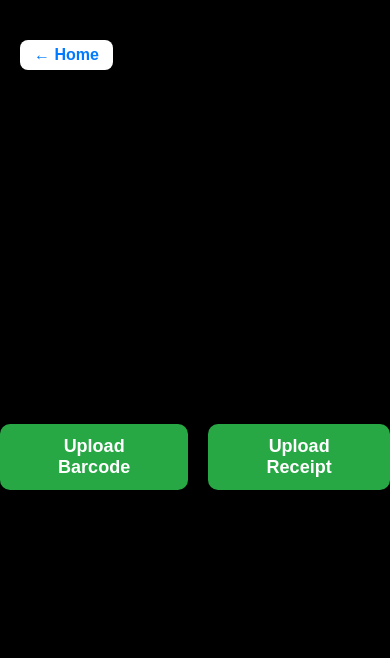
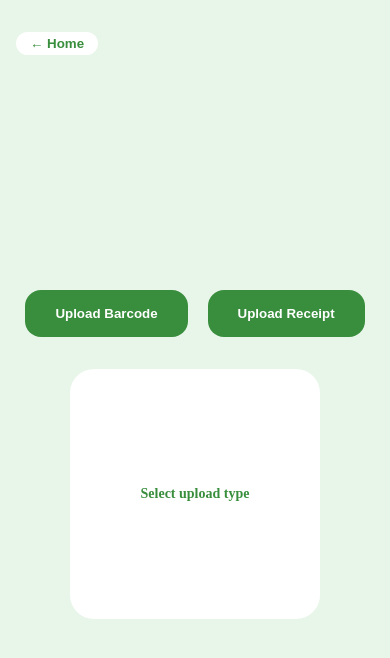
Before and after one commit to sri7373/Tech-Series-2025, a React Native app in the folder frontend/: screen /Upload in a window 390 px wide. Shown: the top 658 px of the page. Built offline with nearby package versions, Linux system fonts and the light colour scheme.

Commit message:
Changed Screens

```diff
--- a/frontend/screens/HomeScreen.js
+++ b/frontend/screens/HomeScreen.js
@@ -3,6 +3,7 @@ import { categories, categoryImages } from './categories';
 import { View, Text, FlatList, TextInput, TouchableOpacity, StyleSheet, Alert, ScrollView, ActivityIndicator, Image } from 'react-native';
 import { Ionicons } from '@expo/vector-icons';
 import LogoutButton from './LogoutButton';
+import { colours, spacing, typography } from '../theme';
 
 export default function HomeScreen({ navigation }) {
   // Helper to normalize category names (lowercase, remove trailing s, replace underscores)
@@ -122,7 +123,7 @@ export default function HomeScreen({ navigation }) {
           style={styles.navItem}
           onPress={() => navigation.navigate('VoucherScreen')}
         >
-          <Ionicons name="gift-outline" size={28} color="#FF9800" />
+          <Ionicons name="gift-outline" size={28} color={colours.primary} />
           <Text style={styles.navText}>Vouchers</Text>
         </TouchableOpacity>
 
@@ -160,12 +161,6 @@ export default function HomeScreen({ navigation }) {
             value={searchText}
             onChangeText={setSearchText}
           />
-          <TouchableOpacity
-            style={styles.filterButton}
-            onPress={() => Alert.alert('Filter clicked')}
-          >
-            <Ionicons name="filter" size={24} color="#fff" />
-          </TouchableOpacity>
         </View>
 
           <ScrollView horizontal showsHorizontalScrollIndicator={false} style={styles.categoryBar} contentContainerStyle={styles.categoryBarContent}>
@@ -238,74 +233,83 @@ export default function HomeScreen({ navigation }) {
 }
 
 const styles = StyleSheet.create({
-  container: { flex: 1, flexDirection: 'row', backgroundColor: '#f0f0f0' },
+  container: { flex: 1, flexDirection: 'row', backgroundColor: colours.background },
   sidebar: {
     width: 80,
-    backgroundColor: '#fff',
-    paddingTop: 50,
+    backgroundColor: colours.surface,
+    paddingTop: spacing.xl,
     alignItems: 'center',
     flexDirection: 'column',
   },
   navItem: {
-    marginBottom: 30,
+    marginBottom: spacing.lg,
     alignItems: 'center',
   },
   navText: {
-    color: '#555',
-    fontSize: 12,
+    color: colours.textSecondary,
+    fontSize: typography.caption,
     textAlign: 'center',
   },
   navTextActive: {
-    color: '#007AFF',
-    fontSize: 12,
+    color: colours.primary,
+    fontSize: typography.caption,
     fontWeight: 'bold',
     textAlign: 'center',
   },
   mainContent: { flex: 1, padding: 0 },
   title: {
-    fontSize: 24,
+    fontSize: typography.title,
     fontWeight: 'bold',
-    marginBottom: 5,
+    marginBottom: spacing.sm,
     textAlign: 'center',
     marginTop: 0,
+    color: colours.primary,
   },
   subtitle: {
-    fontSize: 14,
-    color: '#666',
+    fontSize: typography.body,
+    color: colours.textSecondary,
     textAlign: 'center',
-    marginBottom: 15,
+    marginBottom: spacing.md,
   },
-  topBar: { flexDirection: 'row', marginBottom: 20, alignItems: 'center' },
-  searchInput: { flex: 1, height: 40, borderWidth: 1, borderColor: '#aaa', borderRadius: 8, paddingHorizontal: 10 },
-  filterButton: { marginLeft: 10, backgroundColor: '#007AFF', padding: 10, borderRadius: 8 },
+  topBar: { flexDirection: 'row', marginBottom: spacing.lg, alignItems: 'center' },
+  searchInput: {
+    flex: 1,
+    height: spacing.xl, // was spacing.lg, now larger
+    borderWidth: 1,
+    borderColor: colours.border,
+    borderRadius: spacing.md,
+    paddingHorizontal: spacing.md,
+    backgroundColor: colours.inputBackground,
+    color: colours.text,
+    fontSize: typography.body, // ensure readable font size
+  },
   categoryBar: {
-      marginBottom: 18,
-      marginTop: 8,
-      paddingVertical: 8,
+    marginBottom: spacing.md,
+    marginTop: spacing.sm,
+    paddingVertical: spacing.sm,
     backgroundColor: 'transparent',
     maxHeight: 200,
   },
   categoryBarContent: {
-      paddingHorizontal: 24,
-      gap: 16,
+    paddingHorizontal: spacing.lg,
+    gap: spacing.md,
     alignItems: 'center',
   },
   categoryButton: {
     width: 80,
     height: 90,
-      borderRadius: 16,
+    borderRadius: spacing.md,
     alignItems: 'center',
     justifyContent: 'center',
-      backgroundColor: '#fff',
-      boxShadow: '0 2px 8px rgba(0,0,0,0.07)',
+    backgroundColor: colours.surface,
     marginBottom: 4,
     marginRight: 0,
   },
   iconBox: {
     width: 48,
     height: 48,
-      borderRadius: 12,
-      backgroundColor: '#f5f5f5',
+    borderRadius: spacing.sm,
+    backgroundColor: colours.inputBackground,
     alignItems: 'center',
     justifyContent: 'center',
     marginBottom: 4,
@@ -313,127 +317,131 @@ const styles = StyleSheet.create({
   categoryIcon: {
     width: 40,
     height: 40,
-      borderRadius: 8,
+    borderRadius: spacing.sm,
   },
   categoryText: {
-      fontSize: 15,
+    fontSize: typography.body,
     textAlign: 'center',
     marginTop: 2,
+    color: colours.text,
   },
   addButton: {
-    backgroundColor: '#FF6B35',
-    padding: 15,
-    borderRadius: 8,
+    backgroundColor: colours.accent,
+    padding: spacing.md,
+    borderRadius: spacing.md,
     alignItems: 'center',
-    marginBottom: 20,
+    marginBottom: spacing.lg,
   },
   buttonText: {
-    color: 'white',
-    fontSize: 16,
+    color: colours.onAccent,
+    fontSize: typography.button,
     fontWeight: 'bold',
   },
   formContainer: {
-    backgroundColor: 'white',
-    padding: 15,
-    borderRadius: 8,
-    marginBottom: 20,
+    backgroundColor: colours.surface,
+    padding: spacing.md,
+    borderRadius: spacing.md,
+    marginBottom: spacing.lg,
     maxHeight: 400,
   },
   formTitle: {
-    fontSize: 18,
+    fontSize: typography.body,
     fontWeight: 'bold',
-    marginBottom: 5,
+    marginBottom: spacing.sm,
     textAlign: 'center',
+    color: colours.primary,
   },
   formSubtitle: {
-    fontSize: 14,
-    color: '#666',
+    fontSize: typography.caption,
+    color: colours.textSecondary,
     textAlign: 'center',
-    marginBottom: 15,
+    marginBottom: spacing.md,
   },
   inputContainer: {
-    marginBottom: 15,
+    marginBottom: spacing.md,
   },
   label: {
-    fontSize: 14,
+    fontSize: typography.caption,
     fontWeight: 'bold',
-    marginBottom: 5,
-    marginTop: 10,
+    marginBottom: spacing.sm,
+    marginTop: spacing.sm,
+    color: colours.text,
   },
   input: {
     borderWidth: 1,
-    borderColor: '#ddd',
-    borderRadius: 8,
-    padding: 10,
-    fontSize: 14,
-    backgroundColor: '#f9f9f9',
+    borderColor: colours.border,
+    borderRadius: spacing.md,
+    padding: spacing.sm,
+    fontSize: typography.body,
+    backgroundColor: colours.inputBackground,
+    color: colours.text,
   },
   uploadButton: {
-    backgroundColor: '#34C759',
-    padding: 15,
-    borderRadius: 8,
+    backgroundColor: colours.success,
+    padding: spacing.md,
+    borderRadius: spacing.md,
     alignItems: 'center',
-    marginBottom: 15,
+    marginBottom: spacing.md,
   },
   disabledButton: {
-    backgroundColor: '#ccc',
+    backgroundColor: colours.muted,
   },
   productCard: {
     flex: 1,
-    margin: 8,
-    backgroundColor: '#fff',
-    borderRadius: 12,
-    padding: 10,
+    margin: spacing.sm,
+    backgroundColor: colours.surface,
+    borderRadius: spacing.md,
+    padding: spacing.sm,
     alignItems: 'center',
-    flexDirection: 'column', // image on top, info below
-    shadowColor: '#000',
+    flexDirection: 'column',
+    shadowColor: colours.shadow,
     shadowOffset: { width: 0, height: 2 },
     shadowOpacity: 0.15,
     shadowRadius: 4,
     elevation: 4,
   },
   productImage: {
-    width: 100,       // small square
-    height: 100,      // small square
-    borderRadius: 10,
-    marginBottom: 10,
-    resizeMode: 'cover', // fills the square nicely
+    width: 100,
+    height: 100,
+    borderRadius: spacing.sm,
+    marginBottom: spacing.sm,
+    resizeMode: 'cover',
   },
   noImagePlaceholder: {
     width: 100,
     height: 100,
-    borderRadius: 10,
-    marginBottom: 10,
-    backgroundColor: '#e0e0e0',
+    borderRadius: spacing.sm,
+    marginBottom: spacing.sm,
+    backgroundColor: colours.muted,
     justifyContent: 'center',
     alignItems: 'center',
   },
   noImageText: {
-    fontSize: 12,
-    color: '#666',
+    fontSize: typography.caption,
+    color: colours.textSecondary,
     textAlign: 'center',
   },
   productInfo: {
-    alignItems: 'center', // center the text
+    alignItems: 'center',
   },
   productName: {
-    fontSize: 16,
+    fontSize: typography.body,
     fontWeight: 'bold',
-    marginBottom: 4,
+    marginBottom: spacing.xs,
     textAlign: 'center',
+    color: colours.primary,
   },
   productDetail: {
-    fontSize: 13,
-    color: '#555',
+    fontSize: typography.caption,
+    color: colours.textSecondary,
     textAlign: 'center',
     marginBottom: 2,
   },
-  // Removed fixedCategoryBarWrapper style
   productPoints: {
-    fontSize: 14,
+    fontSize: typography.body,
     fontWeight: '600',
-    color: '#007AFF',
-    marginTop: 4,
+    color: colours.primary,
+    marginTop: spacing.xs,
     textAlign: 'center',
   },
 
--- a/frontend/screens/LeaderBoard.js
+++ b/frontend/screens/LeaderBoard.js
@@ -1,6 +1,7 @@
 import React, { useEffect, useState } from 'react';
 import { View, Text, FlatList, StyleSheet, ActivityIndicator, Alert, TouchableOpacity } from 'react-native';
 import AsyncStorage from '@react-native-async-storage/async-storage';
+import { colours, spacing, typography } from '../theme';
 
 export default function Leaderboard() {
   const [users, setUsers] = useState([]);
@@ -131,33 +132,33 @@ export default function Leaderboard() {
 }
 
 const styles = StyleSheet.create({
-  container: { flex: 1, padding: 20, backgroundColor: '#fff' },
-  title: { fontSize: 22, fontWeight: 'bold', marginBottom: 10, textAlign: 'center' },
-  toggleContainer: { flexDirection: 'row', justifyContent: 'center', marginBottom: 15 },
-  toggleButton: { padding: 10, marginHorizontal: 5, borderRadius: 5, backgroundColor: '#eee' },
-  activeToggle: { backgroundColor: '#007AFF' },
-  toggleText: { color: '#000', fontWeight: 'bold' },
+  container: { flex: 1, padding: spacing.lg, backgroundColor: colours.background },
+  title: { fontSize: typography.title, fontWeight: 'bold', marginBottom: spacing.sm, textAlign: 'center', color: colours.primary },
+  toggleContainer: { flexDirection: 'row', justifyContent: 'center', marginBottom: spacing.md },
+  toggleButton: { padding: spacing.sm, marginHorizontal: spacing.xs, borderRadius: spacing.sm, backgroundColor: colours.muted },
+  activeToggle: { backgroundColor: colours.primary },
+  toggleText: { color: colours.text, fontWeight: 'bold' },
   neighbourhoodHeader: {
-    fontSize: 18,
+    fontSize: typography.body,
     fontWeight: 'bold',
     textAlign: 'center',
-    marginBottom: 15,
-    color: '#007AFF',
-    backgroundColor: '#f0f8ff',
-    padding: 10,
-    borderRadius: 8
+    marginBottom: spacing.md,
+    color: colours.primary,
+    backgroundColor: colours.inputBackground,
+    padding: spacing.sm,
+    borderRadius: spacing.md
   },
-  row: { flexDirection: 'row', justifyContent: 'space-between', padding: 15, borderBottomWidth: 1, borderColor: '#eee' },
-  highlightRow: { backgroundColor: '#d0f0ff', borderRadius: 5 },
-  bottomRow: { marginTop: 10, borderTopWidth: 2, borderTopColor: '#007AFF' },
-  rank: { fontWeight: 'bold', width: 30 },
+  row: { flexDirection: 'row', justifyContent: 'space-between', padding: spacing.md, borderBottomWidth: 1, borderColor: colours.border },
+  highlightRow: { backgroundColor: colours.muted, borderRadius: spacing.sm },
+  bottomRow: { marginTop: spacing.sm, borderTopWidth: 2, borderTopColor: colours.primary },
+  rank: { fontWeight: 'bold', width: 30, color: colours.text },
   nameContainer: { flex: 1 },
-  name: { fontWeight: 'bold' },
+  name: { fontWeight: 'bold', color: colours.text },
   neighbourhood: {
-    fontSize: 12,
-    color: '#666',
+    fontSize: typography.caption,
+    color: colours.textSecondary,
     fontStyle: 'italic',
     marginTop: 2
   },
-  score: { fontWeight: 'bold' },
+  score: { fontWeight: 'bold', color: colours.success },
 });
--- a/frontend/screens/LoginScreen.js
+++ b/frontend/screens/LoginScreen.js
@@ -1,6 +1,7 @@
 import React, { useState } from 'react';
 import { View, Text, TextInput, TouchableOpacity, StyleSheet, Alert } from 'react-native';
 import AsyncStorage from '@react-native-async-storage/async-storage';
+import { colours, spacing, typography } from '../theme';
 
 export default function LoginScreen({ navigation }) {
   const [email, setEmail] = useState('');
@@ -77,15 +78,15 @@ const styles = StyleSheet.create({
     flex: 1,
     justifyContent: 'center',
     alignItems: 'center',
-    backgroundColor: '#f7f4fc',
-    padding: 20,
+    backgroundColor: colours.background,
+    padding: spacing.lg,
   },
   card: {
     width: '90%',
-    backgroundColor: '#fff',
-    borderRadius: 20,
-    padding: 30,
-    shadowColor: '#000',
+    backgroundColor: colours.surface,
+    borderRadius: spacing.lg,
+    padding: spacing.xl,
+    shadowColor: colours.shadow,
     shadowOpacity: 0.1,
     shadowOffset: { width: 0, height: 5 },
     shadowRadius: 10,
@@ -93,51 +94,52 @@ const styles = StyleSheet.create({
     alignItems: 'center',
   },
   title: {
-    fontSize: 26,
+    fontSize: typography.title,
     fontWeight: '700',
-    color: '#007AFF',
-    marginBottom: 25,
+    color: colours.primary,
+    marginBottom: spacing.lg,
   },
   input: {
     width: '100%',
-    height: 45,
+    height: spacing.xl,
     borderWidth: 1,
-    borderColor: '#ddd',
-    borderRadius: 12,
-    paddingHorizontal: 15,
-    marginBottom: 15,
-    fontSize: 16,
-    backgroundColor: '#f5f5f5',
+    borderColor: colours.border,
+    borderRadius: spacing.md,
+    paddingHorizontal: spacing.md,
+    marginBottom: spacing.md,
+    fontSize: typography.body,
+    backgroundColor: colours.inputBackground,
+    color: colours.text,
     fontWeight: '600',
   },
   linkText: {
-    color: '#007AFF',
+    color: colours.secondary,
     alignSelf: 'flex-end',
-    marginBottom: 20,
+    marginBottom: spacing.lg,
     fontWeight: '600',
   },
   loginButton: {
     width: '100%',
-    height: 50,
-    backgroundColor: '#ff7f50',
+    height: spacing.xl,
+    backgroundColor: colours.primary,
     justifyContent: 'center',
     alignItems: 'center',
-    borderRadius: 12,
-    marginBottom: 15,
-    shadowColor: '#ff7f50',
+    borderRadius: spacing.md,
+    marginBottom: spacing.md,
+    shadowColor: colours.shadow,
     shadowOpacity: 0.4,
     shadowOffset: { width: 0, height: 4 },
     shadowRadius: 6,
     elevation: 5,
   },
   loginText: {
-    color: '#fff',
-    fontSize: 18,
+    color: colours.surface,
+    fontSize: typography.button,
     fontWeight: '700',
   },
   signupText: {
-    fontSize: 14,
-    color: '#555',
+    fontSize: typography.caption,
+    color: colours.textSecondary,
     textAlign: 'center',
   },
 });
--- a/frontend/screens/Upload.js
+++ b/frontend/screens/Upload.js
@@ -1,5 +1,6 @@
 import React, { useState } from 'react';
 import AsyncStorage from '@react-native-async-storage/async-storage'; // add if not present
+import { colours, spacing, typography } from '../theme';
 
 export default function Upload({ navigation }) {
   const [image, setImage] = useState(null);
@@ -124,32 +125,53 @@ export default function Upload({ navigation }) {
         ← Home
       </button>
 
-      {/* Choose Upload Type */}
-      {!uploadType && (
+      {/* Upload Type Selection */}
       <div style={{ display: 'flex', gap: 20, marginTop: 40 }}>
-          <button style={styles.confirmButton} onClick={() => setUploadType('barcode')}>Upload Barcode</button>
-          <button style={styles.confirmButton} onClick={() => setUploadType('receipt')}>Upload Receipt</button>
+        <button
+          style={{
+            ...styles.confirmButton,
+            background: uploadType === 'barcode' ? colours.secondary : colours.primary,
+            color: uploadType === 'barcode' ? colours.surface : colours.surface,
+            border: uploadType === 'barcode' ? `2px solid ${colours.secondary}` : 'none'
+          }}
+          onClick={() => { setUploadType('barcode'); setImage(null); }}
+        >
+          Upload Barcode
+        </button>
+        <button
+          style={{
+            ...styles.confirmButton,
+            background: uploadType === 'receipt' ? colours.secondary : colours.primary,
+            color: uploadType === 'receipt' ? colours.surface : colours.surface,
+            border: uploadType === 'receipt' ? `2px solid ${colours.secondary}` : 'none'
+          }}
+          onClick={() => { setUploadType('receipt'); setImage(null); }}
+        >
+          Upload Receipt
+        </button>
       </div>
-      )}
 
-      {/* Upload Box / Preview */}
-      {uploadType && (
+      {/* Upload Box / Preview (always visible) */}
       <div style={styles.uploadBox}>
         <input
           type="file"
           accept="image/*"
           onChange={handleFileChange}
           style={{ width: '100%', height: '100%', opacity: 0, position: 'absolute', left: 0, top: 0, cursor: 'pointer' }}
+          disabled={!uploadType}
         />
         {!image ? (
           <span style={styles.uploadText}>
-              {uploadType === 'barcode' ? '📷 Upload Barcode Image' : '🧾 Upload Receipt Image'}
+            {uploadType === 'barcode'
+              ? '📷 Upload Barcode Image'
+              : uploadType === 'receipt'
+                ? '🧾 Upload Receipt Image'
+                : 'Select upload type'}
           </span>
         ) : (
           <img src={image.uri} alt="preview" style={styles.preview} />
         )}
       </div>
-      )}
 
       {/* Confirm Button */}
       {uploadType && image && (
@@ -163,18 +185,11 @@ export default function Upload({ navigation }) {
             : (uploadType === 'barcode' ? '✅ Scan Barcode' : '✅ Scan Receipt')}
         </button>
       )}
-
-      {/* Back to type selection */}
-      {uploadType && (
-        <button style={{ ...styles.returnButton, top: 90, left: 20 }} onClick={() => { setUploadType(null); setImage(null); }}>
-          ← Back
-        </button>
-      )}
     </div>
   );
 }
 
-// ...styles unchanged, but converted to JS objects for web...
+// ...existing styles...
 const styles = {
   container: {
     minHeight: '100vh',
@@ -182,56 +197,56 @@ const styles = {
     flexDirection: 'column',
     justifyContent: 'center',
     alignItems: 'center',
-    background: '#000',
+    background: colours.background, // was '#000'
     position: 'relative',
   },
   uploadBox: {
     width: 250,
     height: 250,
-    background: '#fff',
-    borderRadius: 20,
+    background: colours.surface,
+    borderRadius: spacing.lg,
     justifyContent: 'center',
     alignItems: 'center',
-    marginTop: 80,
+    marginTop: spacing.xl,
     display: 'flex',
     position: 'relative',
     overflow: 'hidden',
   },
   uploadText: {
-    fontSize: 18,
+    fontSize: typography.body,
     fontWeight: 'bold',
     textAlign: 'center',
-    color: '#007AFF',
+    color: colours.primary,
     zIndex: 1,
   },
   preview: {
     width: 220,
     height: 220,
-    borderRadius: 15,
+    borderRadius: spacing.md,
     objectFit: 'cover',
     zIndex: 1,
   },
   confirmButton: {
-    marginTop: 30,
-    background: '#28a745',
-    padding: '12px 30px',
-    borderRadius: 10,
-    color: '#fff',
-    fontSize: 18,
+    marginTop: spacing.lg,
+    background: colours.primary,
+    padding: `${spacing.md}px 30px`,
+    borderRadius: spacing.md,
+    color: colours.surface,
+    fontSize: typography.button,
     fontWeight: 600,
     border: 'none',
     cursor: 'pointer',
   },
   returnButton: {
     position: 'absolute',
-    top: 40,
-    left: 20,
-    background: '#fff',
-    padding: '6px 14px',
-    borderRadius: 8,
+    top: spacing.xl,
+    left: spacing.md,
+    background: colours.surface,
+    padding: `${spacing.xs}px 14px`,
+    borderRadius: spacing.md,
     fontWeight: 'bold',
-    fontSize: 16,
-    color: '#007AFF',
+    fontSize: typography.button,
+    color: colours.primary,
     border: 'none',
     cursor: 'pointer',
     zIndex: 2,
--- a/frontend/theme/colours.js
+++ b/frontend/theme/colours.js
@@ -1,11 +1,17 @@
- // theme/colors.js
-export const colors = {
-  primary: "#4CAF50",     // main button, highlights
-  secondary: "#FFC107",   // secondary buttons, accents
-  background: "#F5F5F5",  // screen background
-  text: "#212121",        // default text
-  muted: "#757575",       // subdued text
-  white: "#FFFFFF",
-  danger: "#F44336",      // errors, delete
-  success: "#388E3C",     // success actions
+// theme/colours.js
+export const colours = {
+  primary: "#388E3C",      // deep eco green
+  secondary: "#8BC34A",    // light green accent
+  background: "#E8F5E9",   // soft green background
+  surface: "#FFFFFF",      // card/background surface
+  text: "#1B5E20",         // dark green text
+  textSecondary: "#4E944F",// muted green text
+  muted: "#A5D6A7",        // very light green
+  border: "#C8E6C9",       // greenish border
+  accent: "#FFD54F",       // eco yellow accent
+  onAccent: "#1B5E20",     // text on accent
+  danger: "#D32F2F",       // error red
+  success: "#388E3C",      // success green
+  inputBackground: "#F1F8E9", // input field background
+  shadow: "#A5D6A7",       // greenish shadow
 };
--- a/frontend/theme/export.js
+++ b/frontend/theme/index.js
@@ -1,3 +1,3 @@
-export * from './colors';
+export * from './colours';
 export * from './spacing';
 export * from './typography';
```
Also changed, not shown: frontend/screens/Vouchers.js (+27 -19 lines), 1 other file (tests, documents, lock files or other folders). Lines whose indentation alone changed are shown as unchanged.
